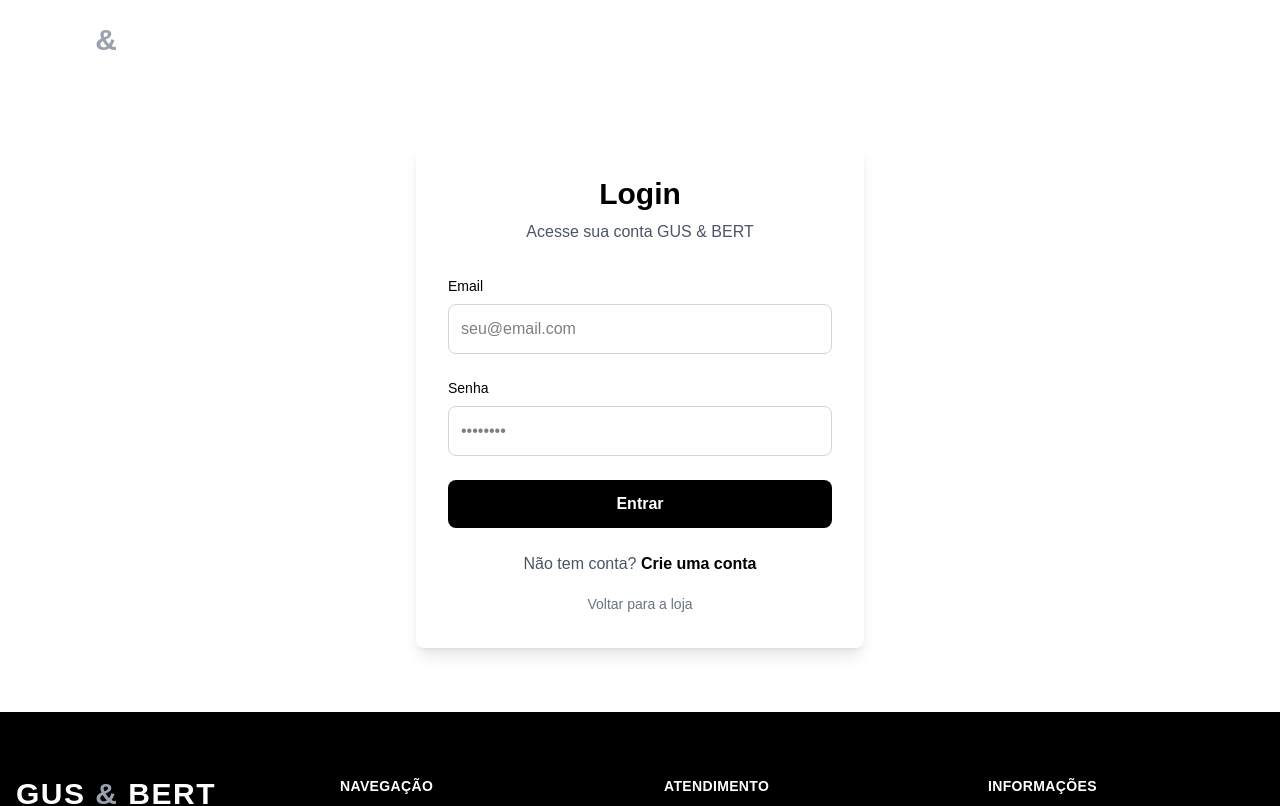
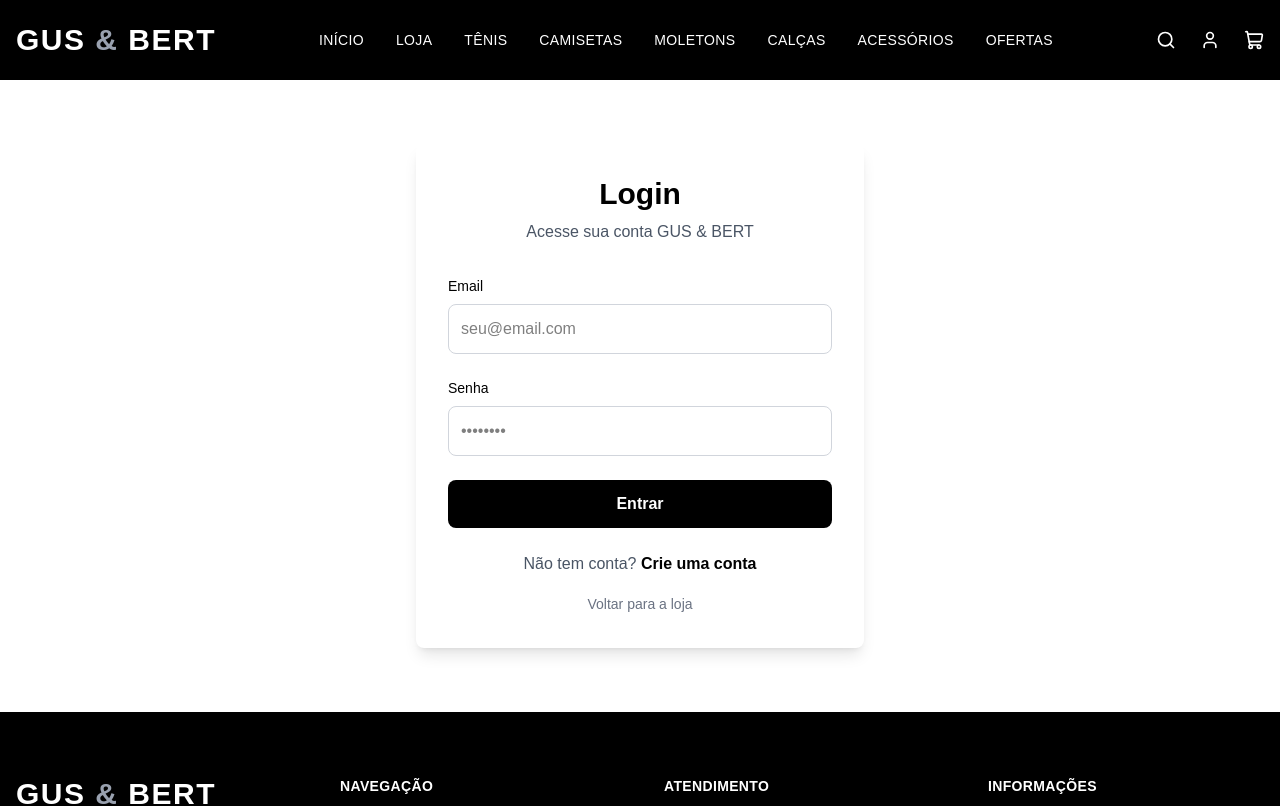
Before and after one commit to dsgustavao-code/gus-bert, a Next.js app: page /login in a window 1280 px wide. Shown: the top 806 px of the page. Built offline with nearby package versions, Linux system fonts and the light colour scheme; no server answers.

Commit message:
Corrigir logo do Header - mudar fundo para sempre preto
- Mudar Header de transparente para sempre fundo preto
- Isso garante que a logo branca sempre seja visível

```diff
--- a/src/components/HeaderClient.tsx
+++ b/src/components/HeaderClient.tsx
@@ -84,7 +84,7 @@
 
   return (
     <header className={`fixed top-0 left-0 right-0 z-50 transition-all duration-300 ${
-      isScrolled ? 'bg-black/95 backdrop-blur-md shadow-lg' : 'bg-transparent'
+      isScrolled ? 'bg-black/95 backdrop-blur-md shadow-lg' : 'bg-black'
     }`}>
       <div className="container mx-auto px-4">
         <div className="flex items-center justify-between h-20">
```
